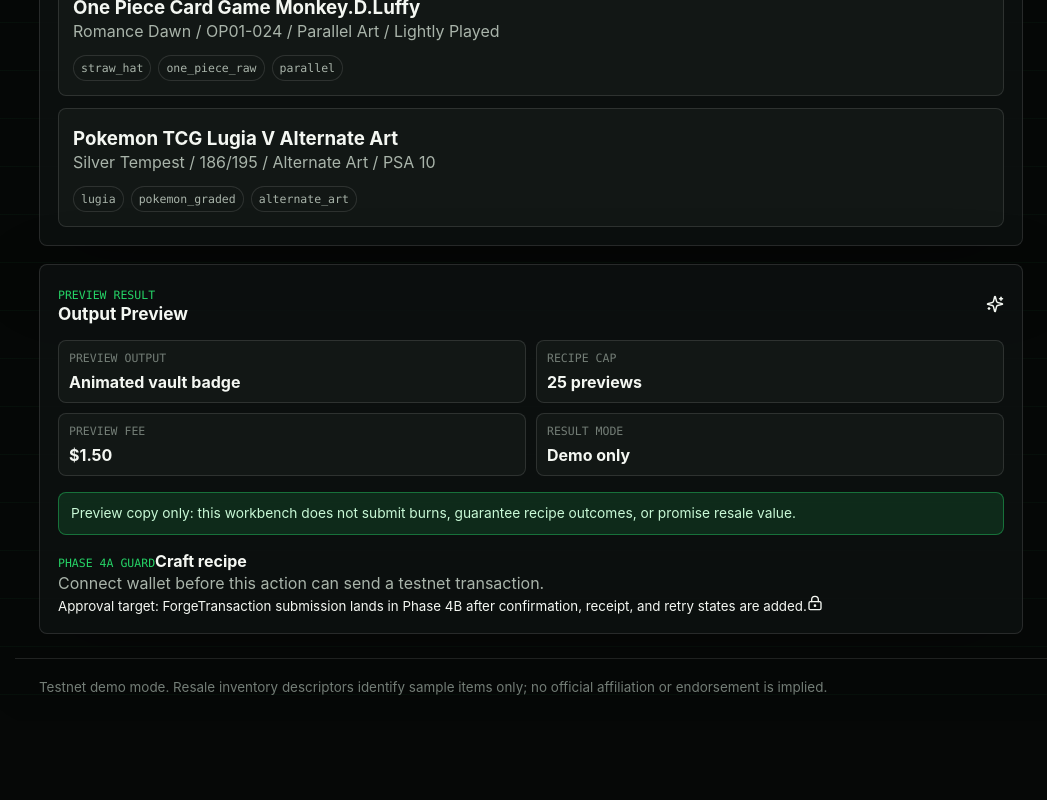
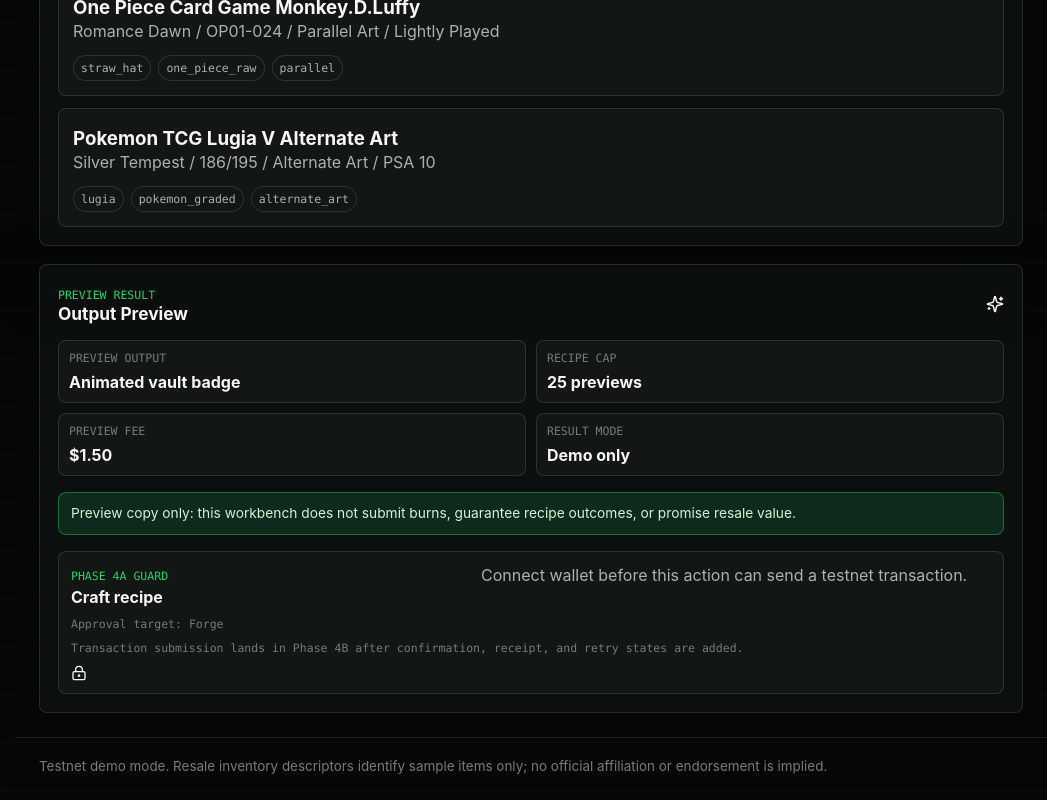
Before and after one commit to bearonionlol/gacha, a Next.js app in the folder apps/web/: page /forge in a window 1280 px wide. Shown: the part 1082-1882 px from the top of the page, without its empty margins (233-1280 px from the left). Before the commit the page ends 1803 px from the top, so only its background shows below. Built offline with nearby package versions, Linux system fonts and the light colour scheme.

Commit message:
style: polish live testnet surfaces

```diff
--- a/apps/web/src/app/globals.css
+++ b/apps/web/src/app/globals.css
@@ -874,6 +874,91 @@
   letter-spacing: 0;
 }
 
+.live-protocol-panel {
+  margin-bottom: 18px;
+}
+
+.live-protocol-grid {
+  display: grid;
+  grid-template-columns: repeat(4, minmax(0, 1fr));
+  gap: 10px;
+  margin: 16px 0 0;
+}
+
+.live-protocol-grid div,
+.action-guard-panel {
+  border: 1px solid var(--line);
+  border-radius: 8px;
+  background: var(--surface-2);
+  padding: 12px;
+}
+
+.live-protocol-grid dt,
+.live-protocol-grid small,
+.action-guard-panel small,
+.wallet-card span[role="status"] {
+  color: var(--faint);
+  font-family: ui-monospace, SFMono-Regular, Menlo, Monaco, Consolas, monospace;
+  font-size: 0.72rem;
+}
+
+.live-protocol-grid dd {
+  margin: 6px 0 0;
+  color: var(--text);
+  font-size: 1rem;
+  font-weight: 800;
+}
+
+.protocol-ready {
+  background: var(--green-soft);
+}
+
+.protocol-degraded,
+.protocol-demo {
+  border-color: var(--line-strong);
+  color: var(--muted);
+}
+
+.wallet-card {
+  display: grid;
+  grid-template-columns: auto minmax(0, 1fr);
+  align-items: center;
+}
+
+.wallet-card strong,
+.wallet-card button,
+.wallet-card span[role="status"],
+.wallet-card span:last-child {
+  grid-column: 1 / -1;
+}
+
+.wallet-card button {
+  width: 100%;
+}
+
+.action-guard-panel {
+  display: grid;
+  grid-template-columns: minmax(0, 0.8fr) minmax(0, 1fr) auto;
+  gap: 10px;
+  align-items: start;
+}
+
+.action-guard-panel strong {
+  display: block;
+  margin-top: 3px;
+}
+
+.action-guard-panel p {
+  margin: 0;
+  color: var(--muted);
+  line-height: 1.45;
+}
+
+.action-guard-panel small {
+  display: block;
+  grid-column: 1 / -1;
+}
+
 @media (max-width: 980px) {
   .app-shell,
   .status-rail,
@@ -881,7 +966,8 @@
   .vault-grid,
   .market-listings,
   .forge-workbench,
-  .admin-console {
+  .admin-console,
+  .live-protocol-grid {
     grid-template-columns: 1fr;
   }
 
@@ -933,7 +1019,8 @@
   .portfolio-summary,
   .detail-grid,
   .timeline-state-row,
-  .request-steps {
+  .request-steps,
+  .action-guard-panel {
     grid-template-columns: 1fr;
   }
 
```
Also changed, not shown: 1 other file (tests, documents, lock files or other folders).
